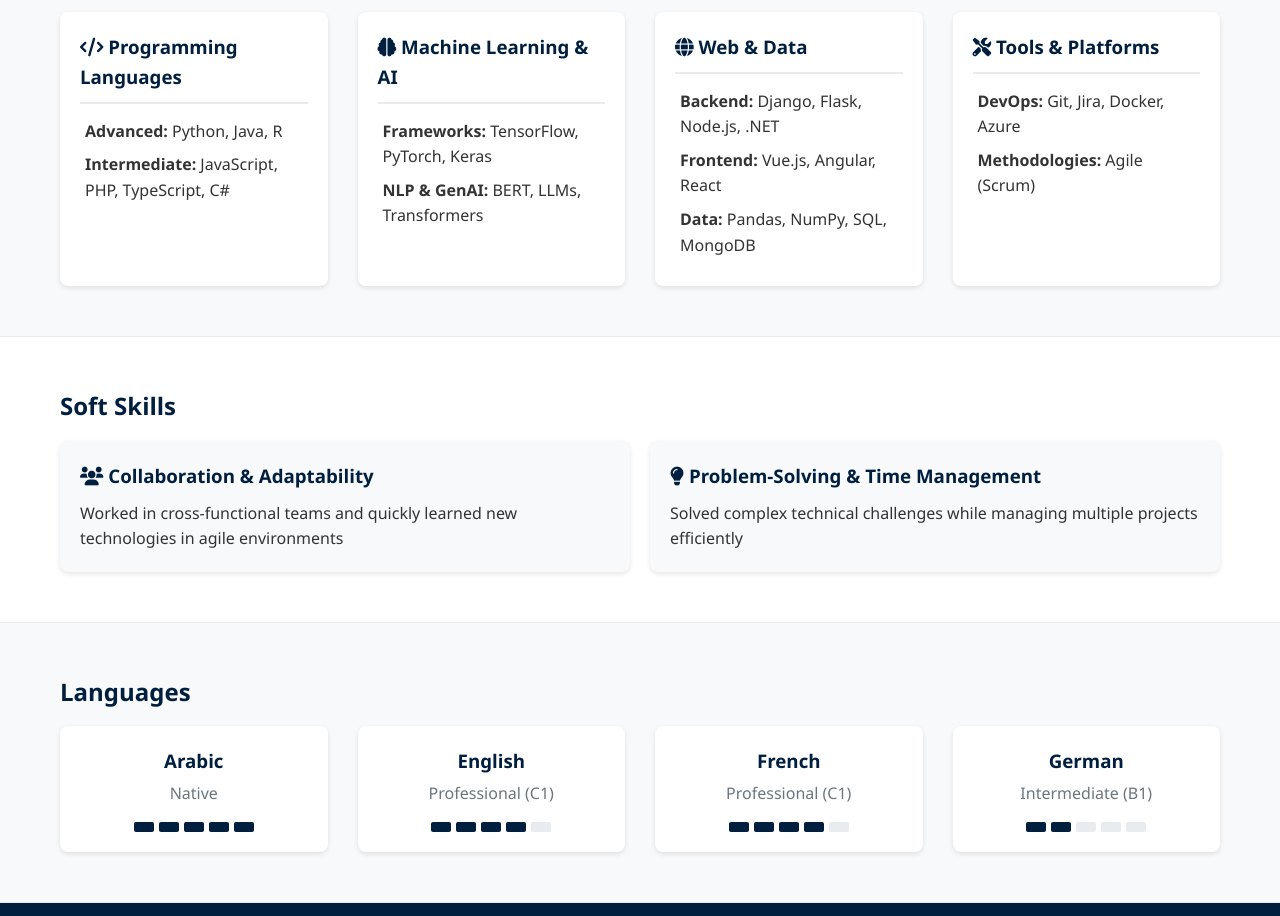
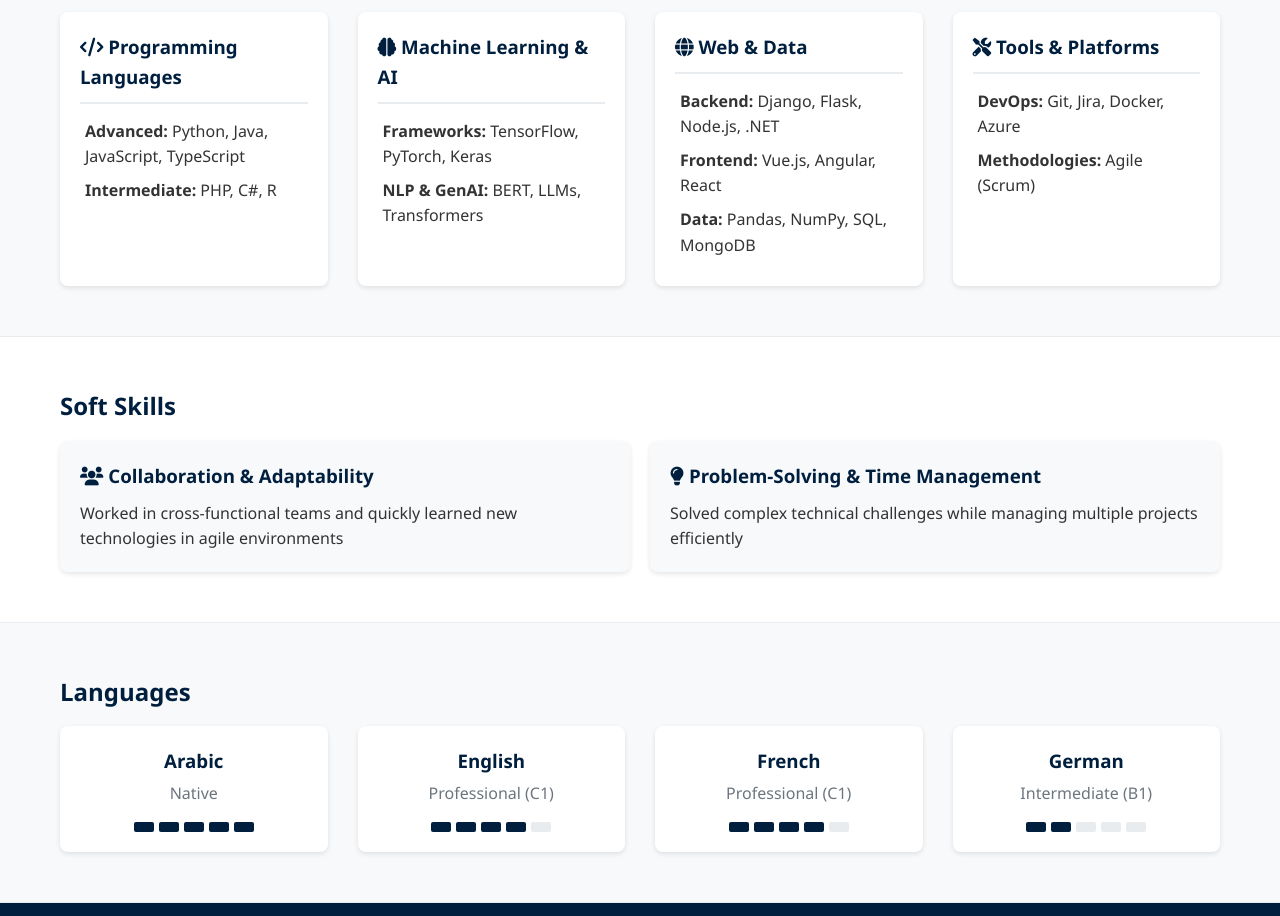
Before and after one commit to HamzaManai/hamzamanai.github.io, a plain HTML site: page index.html in a window 1280 px wide. Shown: the part 3123-4039 px from the top of the page. Drawn offline with Linux system fonts and the light colour scheme.

Commit message:
Update index.html

```diff
--- a/index.html
+++ b/index.html
@@ -201,8 +201,8 @@
                 <div class="skill-category">
                     <h3><i class="fas fa-code"></i> Programming Languages</h3>
                     <ul>
-                        <li><strong>Advanced:</strong> Python, Java, R</li>
-                        <li><strong>Intermediate:</strong> JavaScript, PHP, TypeScript, C#</li>
+                        <li><strong>Advanced:</strong> Python, Java, JavaScript, TypeScript</li>
+                        <li><strong>Intermediate:</strong> PHP, C#, R</li>
                     </ul>
                 </div>
                 <div class="skill-category">
```
